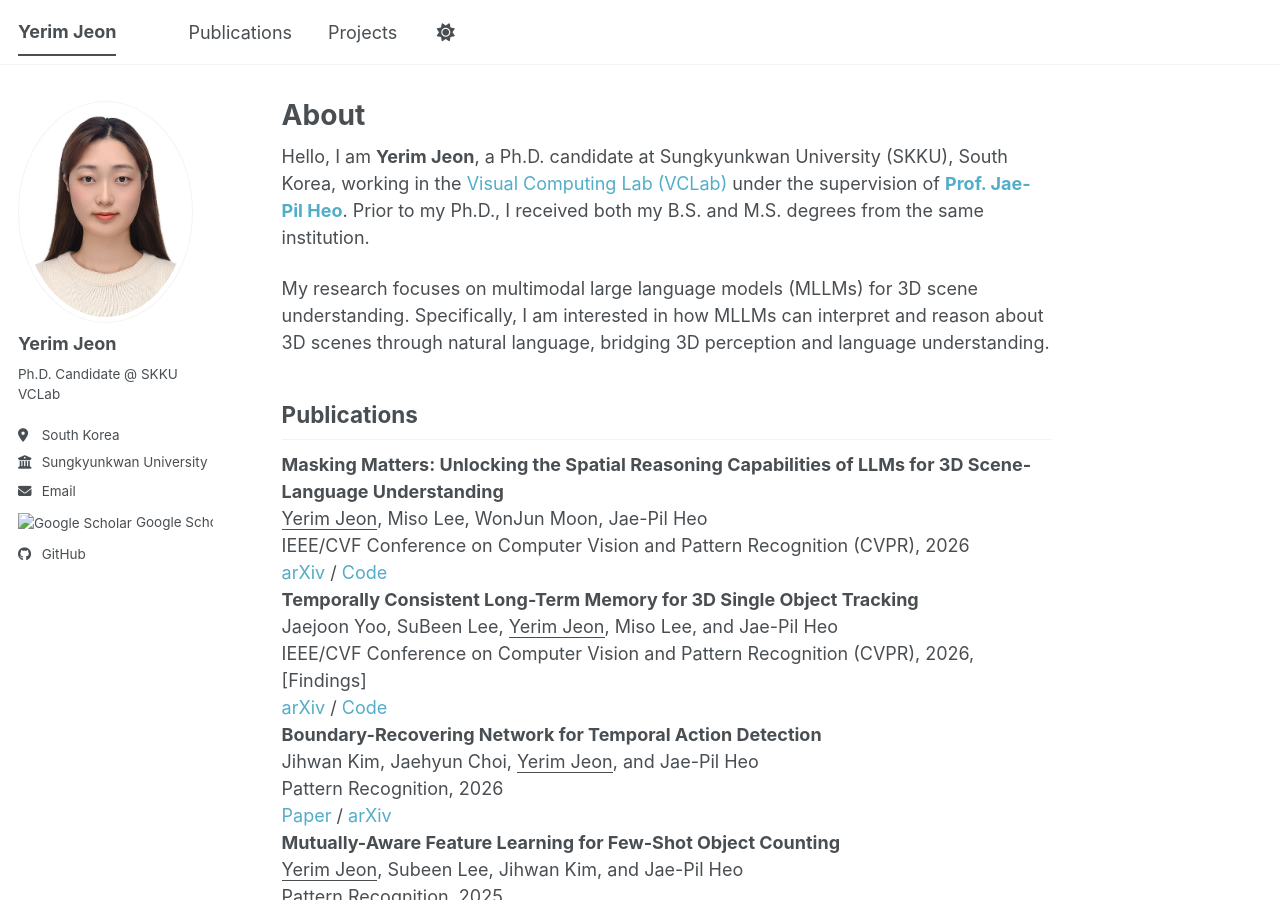
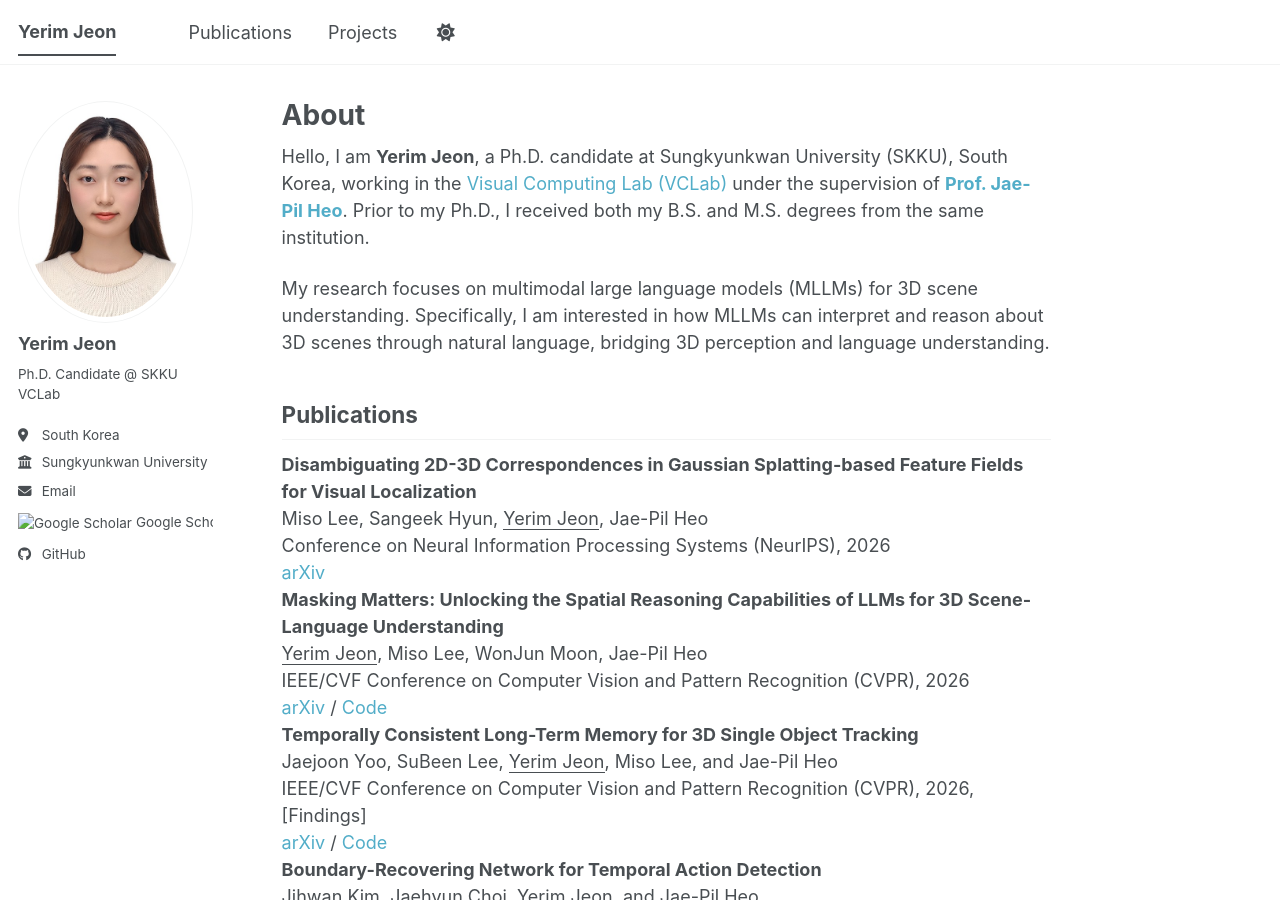
Before and after one commit to Jyerim/Jyerim.github.io, a Jekyll site: the page built from _pages/about.md, in a window 1280 px wide and 900 px high. Built offline with Jekyll 4.4.1, drawn with Linux system fonts in a browser that asks for light colours; a script bundle is joined from its source files by our own code; library files that are not in the unit come from our copies.

Commit message:
Update about.md

```diff
--- a/_pages/about.md
+++ b/_pages/about.md
@@ -13,7 +13,10 @@ My research focuses on multimodal large language models (MLLMs) for 3D scene und
 
 ## Publications
 <div id="publications"></div>
-
+**Disambiguating 2D-3D Correspondences in Gaussian Splatting-based Feature Fields for Visual Localization**<br>
+Miso Lee, Sangeek Hyun, <u>Yerim Jeon</u>, Jae-Pil Heo <br>
+Conference on Neural Information Processing Systems (NeurIPS), 2026 <br>
+[arXiv](https://arxiv.org/abs/2605.07351) <br>
 **Masking Matters: Unlocking the Spatial Reasoning Capabilities of LLMs for 3D Scene-Language Understanding**<br>
 <u>Yerim Jeon</u>, Miso Lee, WonJun Moon, Jae-Pil Heo <br>
 IEEE/CVF Conference on Computer Vision and Pattern Recognition (CVPR), 2026 <br>
```
